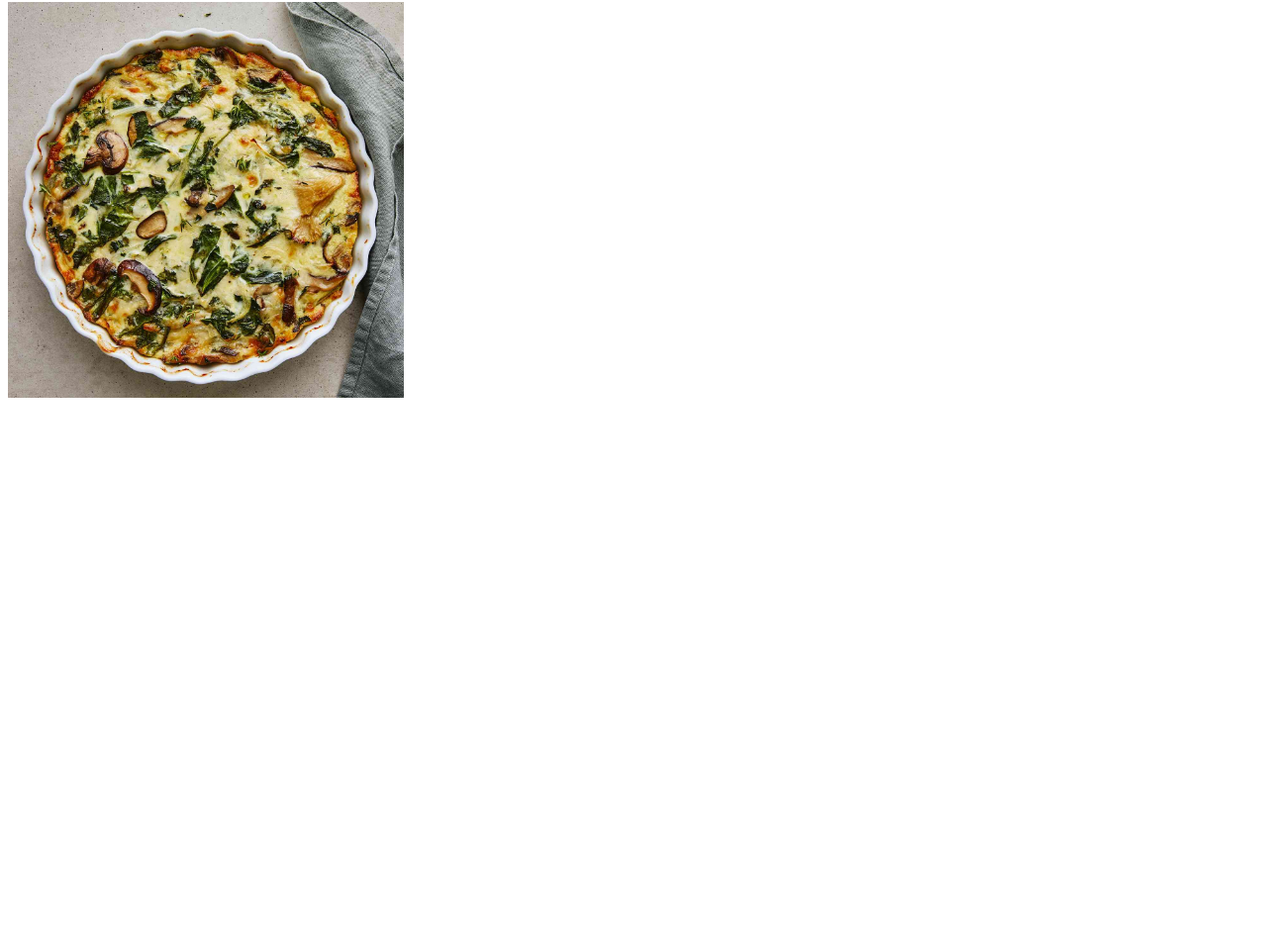
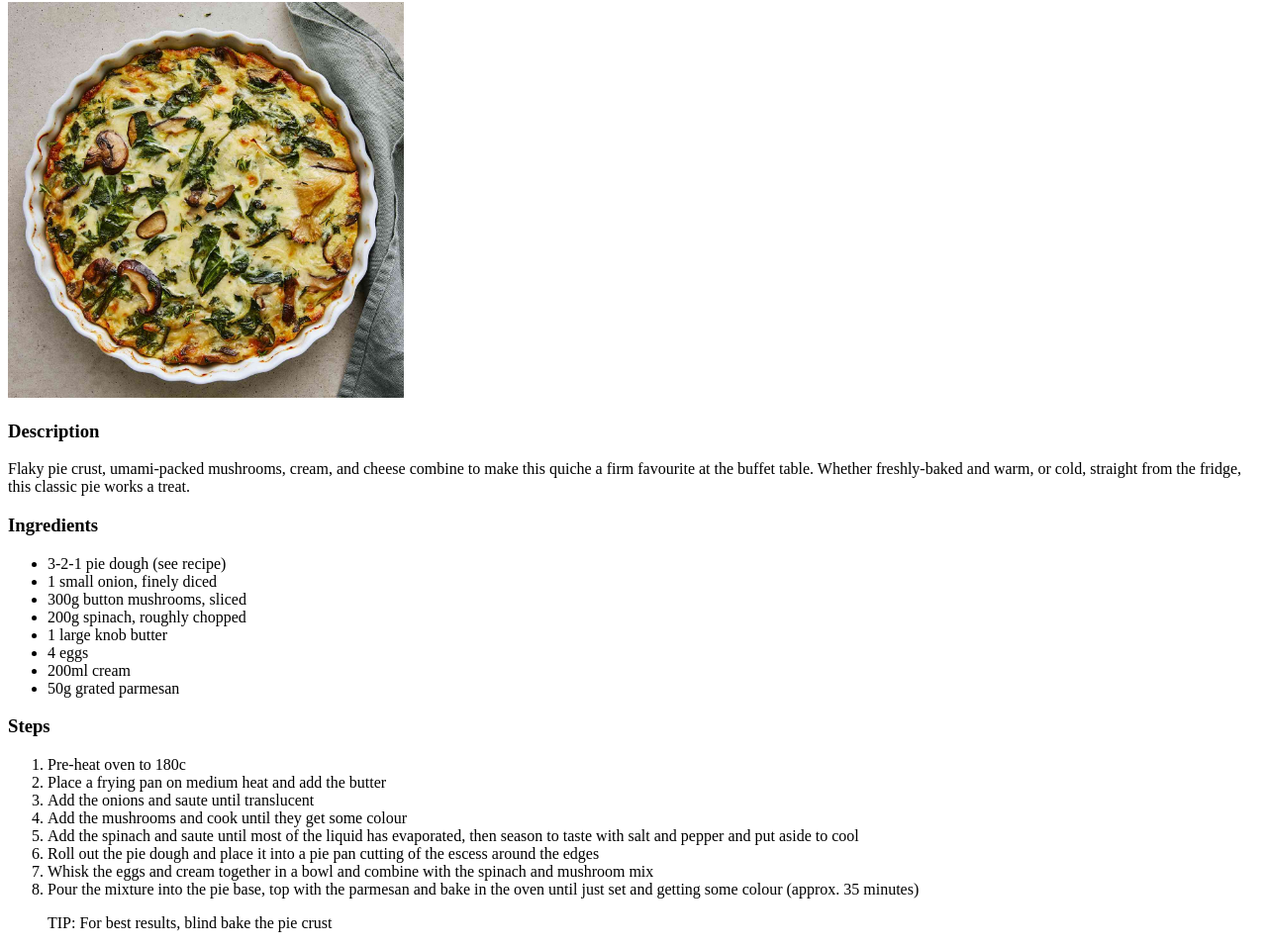
Before and after one commit to andy-vii/odin-recipes2, a plain HTML site: page recipes/spinachmushroomquiche.html in a window 1280 px wide. Shown: the part 78-1036 px from the top of the page at 99% size. Before the commit the page ends 800 px from the top, so only its background shows below. Drawn offline with Linux system fonts and the light colour scheme.

Commit message:
Update recipes
Added description, ingredients and steps sections to recipes.

```diff
--- a/recipes/spinachmushroomquiche.html
+++ b/recipes/spinachmushroomquiche.html
@@ -11,6 +11,46 @@
 <body>
     <h1>Spinach & Mushroom Quiche</h1>
     <img src="../images/quiche.jpg" alt="Finished Spinach & Mushroom Quiche" height="400" width="400">
+
+    <h3>Description</h3>
+    <p>
+        Flaky pie crust, umami-packed mushrooms, cream, and cheese combine to make this
+        quiche a firm favourite at the buffet table. Whether freshly-baked and warm, or
+        cold, straight from the fridge, this classic pie works a treat.
+    </p>
+
+    <h3>Ingredients</h3>
+    <ul>
+        <li>3-2-1 pie dough (see recipe)</li>
+        <li>1 small onion, finely diced</li>
+        <li>300g button mushrooms, sliced</li>
+        <li>200g spinach, roughly chopped</li>
+        <li>1 large knob butter</li>
+        <li>4 eggs</li>
+        <li>200ml cream</li>
+        <li>50g grated parmesan</li>
+    </ul>
+
+    <h3>Steps</h3>
+    <ol>
+        <li>Pre-heat oven to 180c</li>
+        <li>Place a frying pan on medium heat and add the butter</li>
+        <li>Add the onions and saute until translucent</li>
+        <li>Add the mushrooms and cook until they get some colour</li>
+        <li>Add the spinach and saute until most of the liquid has evaporated,
+            then season to taste with salt and pepper and put aside to cool
+        </li>
+        <li>Roll out the pie dough and place it into a pie pan cutting of the
+            escess around the edges
+        </li>
+        <li>Whisk the eggs and cream together in a bowl and combine with the
+            spinach and mushroom mix
+        </li>
+        <li>Pour the mixture into the pie base, top with the parmesan and bake
+            in the oven until just set and getting some colour (approx. 35 minutes)
+        </li>
+        <p>TIP: For best results, blind bake the pie crust</p>
+    </ol>
 </body>
 
 </html>
```
Also changed, not shown: recipes/3-2-1piedough.html (+23 -0 lines), recipes/pastaputtanesca.html (+30 -0 lines).
